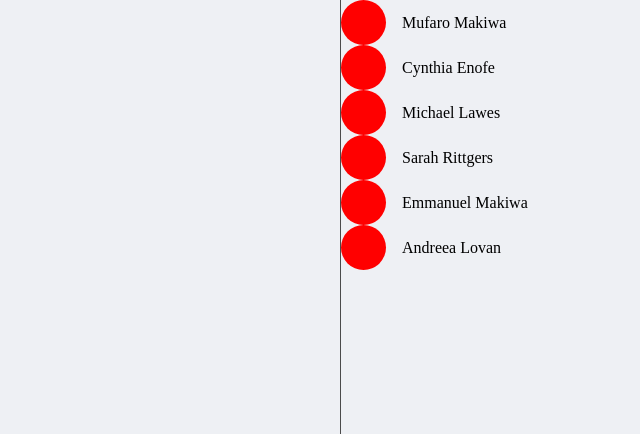
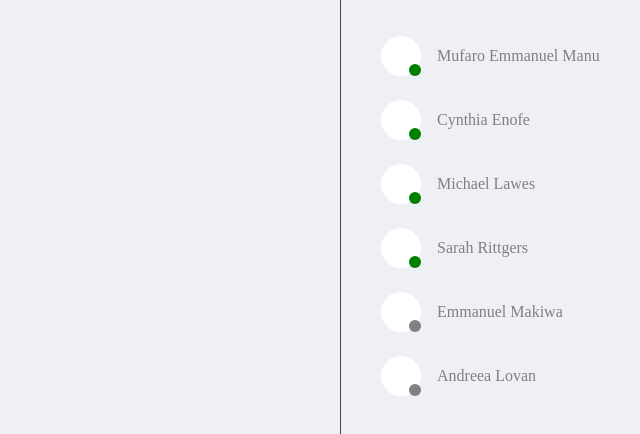
Before and after one commit to sarahrittgers26/sps-2021-team-18, a React (Create React App) app: page /#/ in a window 1280 px wide. Shown: the top 434 px of the page, without its empty margins (640-1280 px from the left). Built offline with nearby package versions, Linux system fonts and the light colour scheme.

Commit message:
Adds styling to users

```diff
--- a/src/main/webapp/components/Projects/ConnectedUsers.js
+++ b/src/main/webapp/components/Projects/ConnectedUsers.js
@@ -17,12 +17,12 @@ function ConnectedUsers(props) {
     <User
       key={`User_obj_${user.id}`}
       name={user.name}
-      active={true}
+      active={false}
       onClick={() => onInactiveUserClick(user.id)}/>
   ));
 
   return (
-    <div className="ConnectedUsers_containter">
+    <div className="ConnectedUsers_container">
       {ActiveUsers}
       {InactiveUsers}
     </div>
--- a/src/main/webapp/components/Projects/Projects.js
+++ b/src/main/webapp/components/Projects/Projects.js
@@ -4,7 +4,7 @@ import ConnectedUsers from './ConnectedUsers.js'
 
 
 const active = [
-  {name: "Mufaro Makiwa", id: 0},
+  {name: "Mufaro Emmanuel Manue Makiwa", id: 0},
   {name: "Cynthia Enofe", id: 1},
   {name: "Michael Lawes", id: 2},
   {name: "Sarah Rittgers", id: 3},
--- a/src/main/webapp/components/Projects/User.css
+++ b/src/main/webapp/components/Projects/User.css
@@ -2,27 +2,52 @@
   display: flex;
   flex-direction: row;
   align-items: center;
+  padding: 12px 16px 12px 0;
+  justify-content: flex-start;
+  transition: all 0.3s;
+  border-radius: 8px;
+  cursor: pointer;
+  position: relative;
+  overflow: hidden;
+}
+
+.User_container:hover {
+  background-color: rgb(213, 217, 223);
+}
+
+.User_image_container {
+  height: 100%;
+  width: auto;
+  padding-left: 16px;
+  z-index: 1;
+  background-color: inherit;
 }
 
 .User_image {
-  width: 45px;
-  height: 45px;
+  min-width: 40px;
+  min-height: 40px;
   border-radius: 50%;
-  background-color: red;
+  background-color: white;
   position: relative;
   display: flex;
 }
 
 .User_name {
   padding: 8px 16px;
+  flex-grow: 1;
+  color: grey;
+  background-color: transparent;
+  overflow: hidden;
+  white-space: nowrap;
 }
 
-.Profile_activity {
-  width: 16px;
-  height: 16px;
+.User_activity {
+  width: 12px;
+  height: 12px;
   position: absolute;
   border-radius: 50%;
-  bottom: -4px;
+  bottom: 0px;
+  right: 0px;
 }
 
 .active {
@@ -32,3 +57,43 @@
 .inactive {
   background-color: gray;
 }
+
+.User_container:hover > .marquee {
+  position: absolute;
+  text-align: center;
+  margin-left: 48px;
+  -moz-animation: scroll-left 5s linear infinite;
+  -webkit-animation: scroll-left 5s linear infinite;
+  animation: scroll-left 5s linear infinite;
+}
+
+@-moz-keyframes scroll-left {
+  0% {
+    -moz-transform: translateX(100%);
+  }
+  100% {
+    -moz-transform: translateX(-100%);
+  }
+}
+
+@-webkit-keyframes scroll-left {
+  0% {
+    -webkit-transform: translateX(100%);
+  }
+  100% {
+    -webkit-transform: translateX(-100%);
+  }
+}
+
+@keyframes scroll-left {
+  0% {
+    -moz-transform: translateX(100%);
+    -webkit-transform: translateX(100%);
+    transform: translateX(100%);
+  }
+  100% {
+    -moz-transform: translateX(-100%);
+    -webkit-transform: translateX(-100%);
+    transform: translateX(-100%);
+  }
+}
--- a/src/main/webapp/components/Projects/User.js
+++ b/src/main/webapp/components/Projects/User.js
@@ -1,14 +1,31 @@
-import React from 'react'
+import React, {useRef, useEffect} from 'react'
 import './User.css'
 
 function User(props) {
+
   const {name, active} = props;
+  const nameRef = useRef();
+
+
+  const isOverflowing = (elt) => {
+    return elt.offsetWidth < elt.scrollWidth;
+  }
+
+  // add scroll effect when text overflows
+  useEffect(() => {
+    if (isOverflowing(nameRef.current)) {
+      nameRef.current.classList.add("marquee");
+    }
+  });
+
   return (
     <div className="User_container">
-      <div className="User_image">
-        <div className={`User_activity ${active ? "active" : "inactive"}`}></div>
+      <div className="User_image_container">
+        <div className="User_image">
+          <div className={`User_activity ${active ? "active" : "inactive"}`}></div>
+        </div>
       </div>
-      <span className="User_name">{name}</span>
+      <span className="User_name" ref={nameRef}>{name}</span>
     </div>
   )
 }
```
Also changed, not shown: 4 other files (tests, documents, lock files or other folders).
